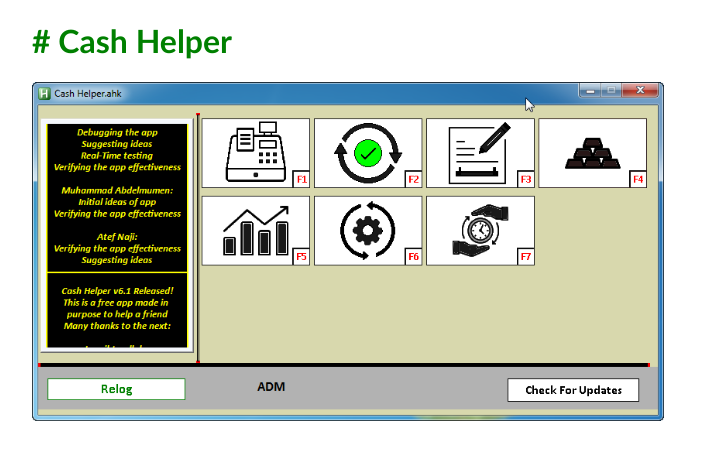
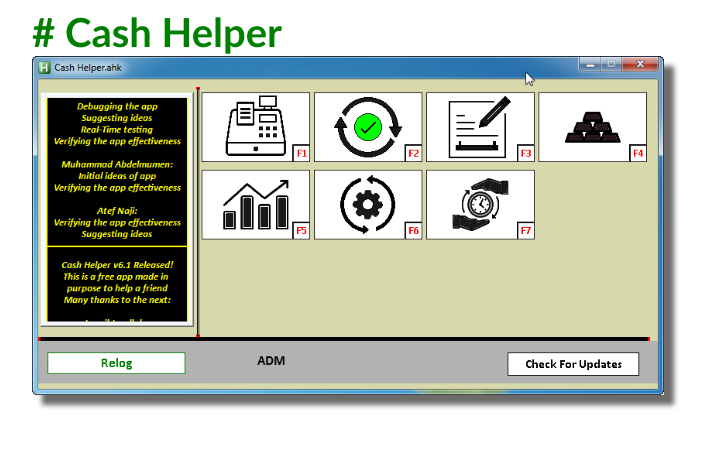
Before and after one commit to Chandoul/Chandoul.github.io, a plain HTML site: page index.html in a window 1280 px wide. Shown: the whole page, without its empty margins (292-1001 px from the left). Drawn offline with Linux system fonts and the light colour scheme.

Commit message:
Add files via upload

```diff
--- a/index.html
+++ b/index.html
@@ -6,6 +6,7 @@
     <meta http-equiv="X-UA-Compatible" content="IE=edge">
     <meta name="viewport" content="width=device-width, initial-scale=1.0">
     <title>Cash Helper 6.1</title>
+    <link rel="icon" href="Register.ico">
     <style>
         body {
             background-color: #ffffff;
@@ -16,12 +17,28 @@
             margin-left: auto;
             margin-right: auto;
             width: 50%;
+            box-shadow: 10px 10px 5px rgb(110, 107, 107);
+        }
+
+        a.button {
+            -webkit-appearance: button;
+            -moz-appearance: button;
+            appearance: button;
+
+            text-decoration: none;
+            color: initial;
+
+            display: block;
+            margin-left: auto;
+            margin-right: auto;
+            width: 50%;
+            font-size: 40px;
         }
     </style>
 </head>
 
 <body>
-    <h1 class="center" style="font-family:calibri;color:green"> # Cash Helper </h1>
+    <a href="https://github.com/FreeP4lestine/Cassier/raw/main/Cassier-Update.zip" class="button" style="font-family:calibri;color:green"> <b># Cash Helper</b> </a>
     <img src="Cash Helper.png" alt="Cash Helper screenshot" class="center">
 </body>
 
```
